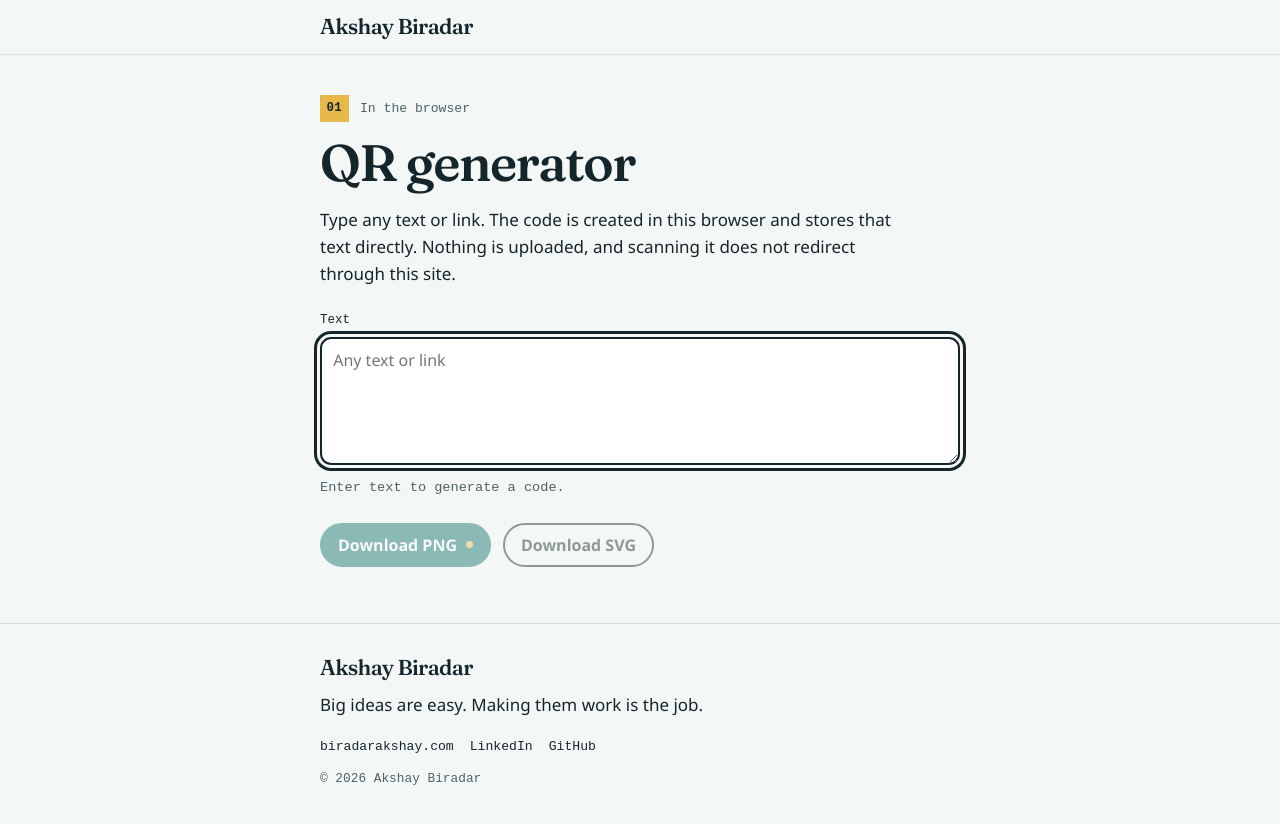
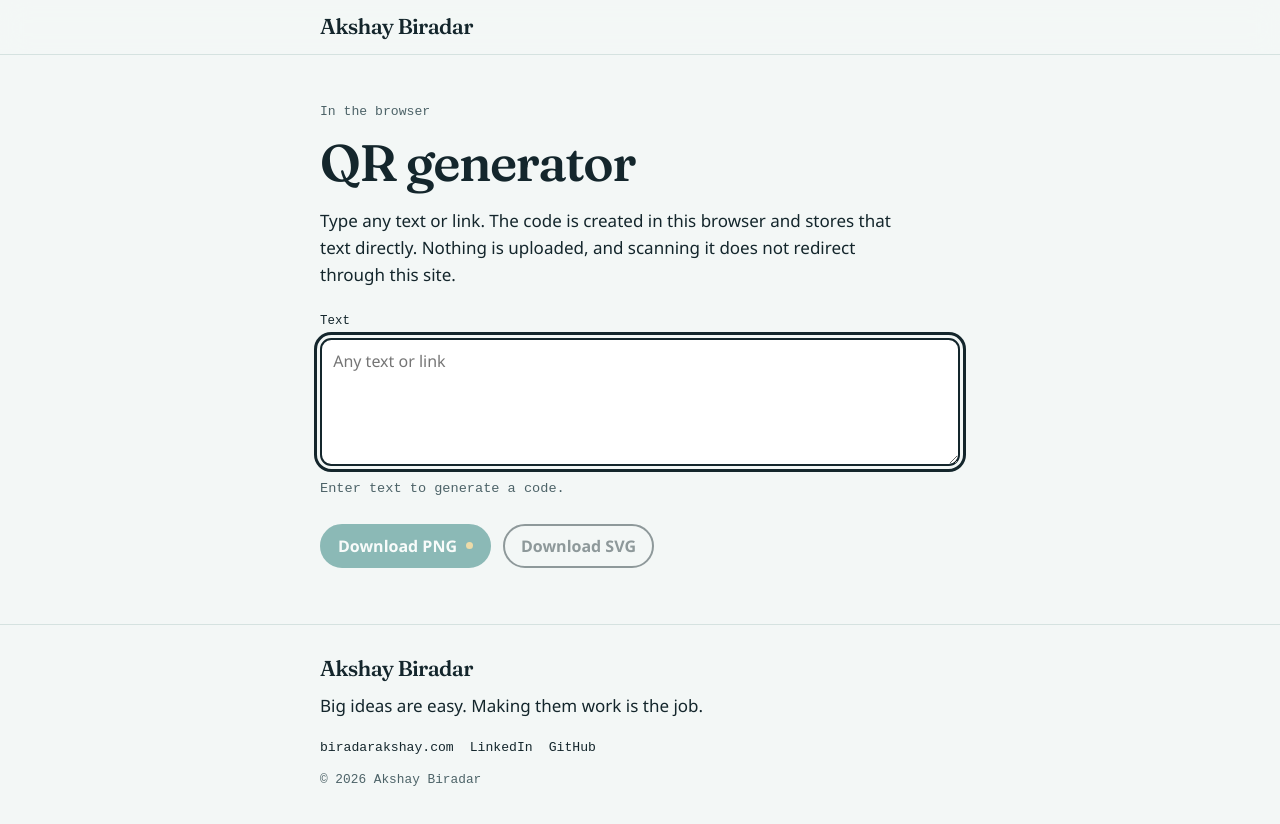
Before and after one commit to akshay11168/staticfile-hosting, a website: page index.html in a window 1280 px wide. Drawn offline with Linux system fonts and the light colour scheme.

Commit message:
Remove the decorative 01 label from the QR generator.
Co-authored-by: Cursor <cursoragent@cursor.com>

```diff
--- a/index.html
+++ b/index.html
@@ -207,21 +207,7 @@
     .tool { padding: 2.5rem 0 3.5rem; }
 
     .index-row {
-      display: flex;
-      align-items: center;
-      gap: 0.7rem;
       margin-bottom: 0.8rem;
-    }
-
-    .index {
-      display: inline-block;
-      background: var(--yellow);
-      color: var(--ink);
-      font-family: var(--mono);
-      font-size: 0.78rem;
-      font-weight: 700;
-      letter-spacing: 0.04em;
-      padding: 0.2rem 0.4rem;
     }
 
     .kicker {
@@ -443,7 +429,6 @@
   <main id="content">
     <div class="tool">
       <p class="index-row">
-        <span class="index">01</span>
         <span class="kicker">In the browser</span>
       </p>
       <h1>QR generator</h1>
```
